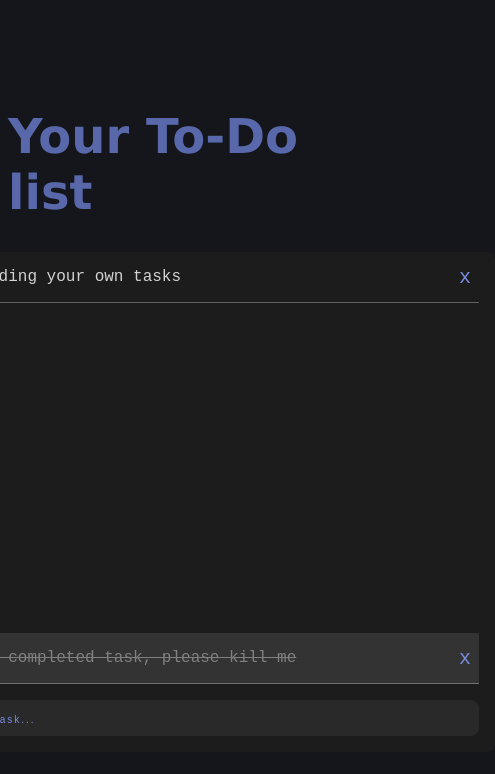
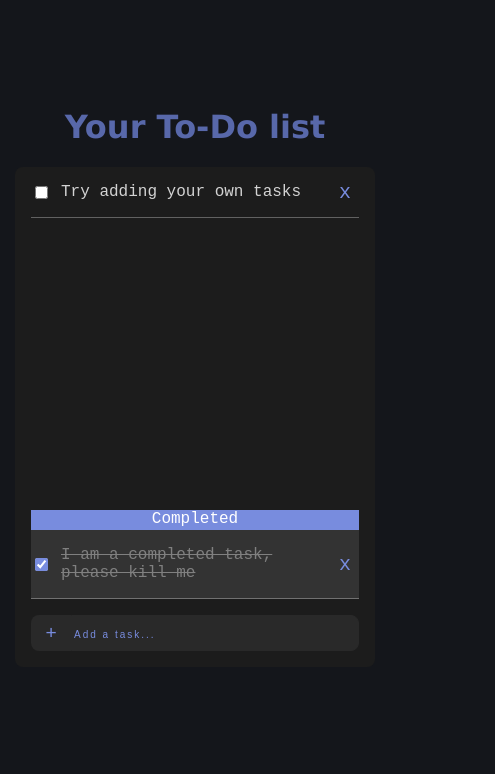
Before and after one commit to terwebs/To-Do, a website: page index.html in a window 390 px wide. Shown: the whole page, 495 px wide, since content can reach past the window. Drawn offline with Linux system fonts and the light colour scheme.

Commit message:
add completed section and media queries for smaller screen

```diff
--- a/app.js
+++ b/app.js
@@ -3,6 +3,7 @@ const list = document.querySelector('.list-container')
 const input = document.querySelector('.input-task')
 const completed = document.querySelector(".completed-tasks")
 const btn = document.querySelector(".form_button")
+const completedSeparator = document.querySelector(".visible")
 
 let id = 0;
 const todoArray = []
@@ -15,7 +16,6 @@ form.addEventListener('submit', (e) => {
   console.log(todoItem.id)
   renderTask(todoItem)
   clearInput()
-  Storage.addToStorage(todoArray)
 })
 
 class Todo {
@@ -101,11 +101,12 @@ function checkItemCompleted () {
 }
 
 function checkCompleteditems() {
-  if(completed.childElementCount > 0 ){
+  if(completed.childElementCount > 1 ){
     completed.classList.add("show-completed")
-    console.log(completed.childElementCount)
+    completedSeparator.classList.replace("hidden","visible")
   } else {
     completed.classList.remove("show-completed")
+    completedSeparator.classList.replace("visible","hidden")
   }
 }
 
--- a/index.html
+++ b/index.html
@@ -7,6 +7,7 @@
     <title>To-Do</title>
 </head>
 <body>
+    <div class="main">
         <h1 class="container_title">Your To-Do list</h1>
         <div class="container">
 
@@ -20,6 +21,7 @@
                 </div>
             </div>
             <div class="completed-tasks show-completed">
+                <div class="visible">Completed</div>
                 <div class="todo-item ">
                     <input type="checkbox" class="todo-item_done" checked>
                     <p class="todo-content checked">I am a completed task, please kill me</p>
@@ -29,13 +31,15 @@
 
             <div class="form-div">
                 <form action="" class="form">
-                <input type="text" class="input-task" placeholder="Add a task..." required maxlength="50">
+                    <input type="text" class="input-task" placeholder="Add a task..." required maxlength="255">
                     <button class="form_button">+</button>
                 </form>
             </div>
 
 
         </div>
+    </div>
+
     <script src="app.js"></script>
 </body>
 </html>
--- a/styles.css
+++ b/styles.css
@@ -9,6 +9,13 @@ body{
   flex-direction: column;
   align-items: center;
 
+}
+
+.main{
+  display: flex;
+  justify-content: center;
+  align-items: center;
+  flex-direction: column;
 }
 
 .container{
@@ -43,14 +50,15 @@ body{
 .todo-item{
   display: flex;
   border-bottom: solid 0.5px rgba(255, 255, 255, 0.3);
-
   align-items: center;
   gap: 10px;
+  overflow:unset;
 }
 
 .todo-content{
   flex: 1;
   color: lightgray;
+  overflow-x:hidden;
 }
 
 .checked{
@@ -120,3 +128,29 @@ input[type=checkbox] {
   margin-left: 16px;
   margin-right: 16px;
 }
+
+@media screen and (max-width: 600px) {
+  .container{
+    width: 360px;
+  }
+
+  .container_title{
+    font-size: 2rem;
+  }
+}
+
+.hidden{
+  background-color:#1c1c1c;
+  color: #1c1c1c;
+  border: none;
+  outline: none;
+  height: 0;
+  width: 0;
+}
+
+.visible{
+  background-color: #788cde;
+  text-align: center;
+  color: white;
+  height: 20px;
+}
```
Lines whose indentation alone changed are shown as unchanged.
